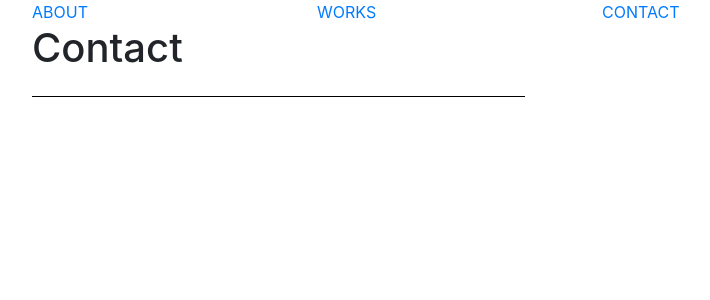
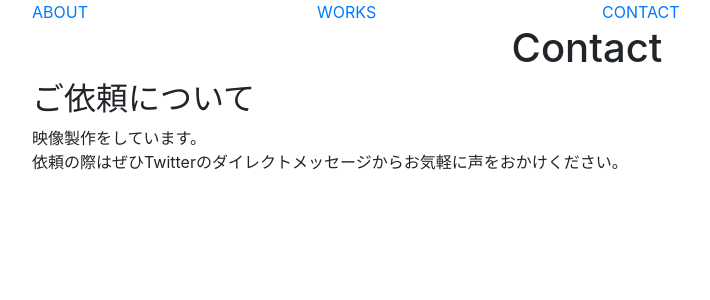
Before and after one commit to Rlettuce05/kaede-web, a Nuxt app: page /Contact in a window 1280 px wide. Shown: the top 300 px of the page, without its empty margins (53-763 px from the left). Built offline with nearby package versions, Linux system fonts and the light colour scheme.

Commit message:
✒ Contact.vue : delete hr, centerize title

```diff
--- a/pages/Contact.vue
+++ b/pages/Contact.vue
@@ -2,18 +2,20 @@
   <div>
     <NavBar />
     <div class="content">
+      <h1 class="PageTitle">Contact</h1>
       <b-container>
-        <h1 class="PageTitle">Contact</h1>
-        <hr class="col-5">
+        <h2 class="Index">ご依頼について</h2>
+        <div class="TextBody">
+          <p>映像製作をしています。<br>依頼の際はぜひTwitterのダイレクトメッセージからお気軽に声をおかけください。</p>
+        </div>
       </b-container>
     </div>
   </div>
 </template>
 
 <style scoped>
-hr {
-  float: left;
-  background-color: black;
+.PageTitle {
+  text-align: center;
 }
 </style>
 
```
